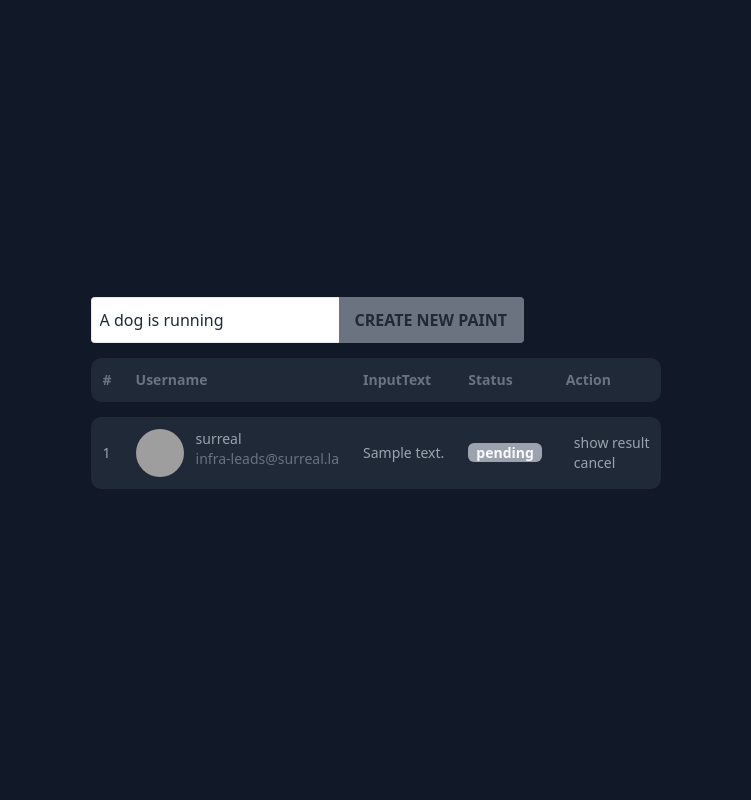
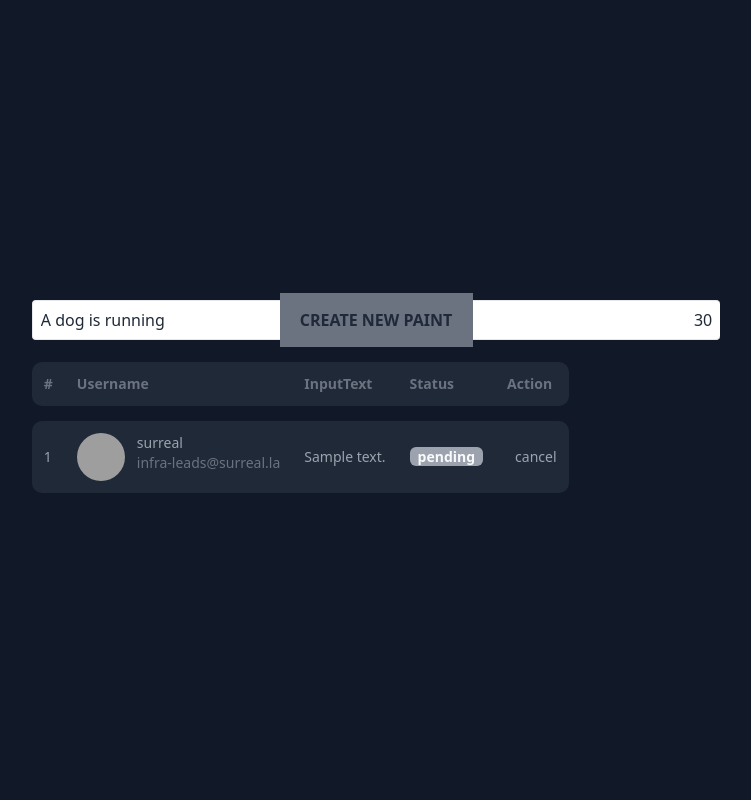
Before and after one commit to zlynn-wind/personal-blog, a Python web app: template starks/templates/vqgan/list.html in a window 1280 px wide. Shown: the whole page, without its empty margins (264-1015 px from the left). Run offline with Jinja, Linux system fonts and the light colour scheme; the template is opened without the code that fills it: most values are stand-ins (such as "Sample title", 1, 10 or a date in 2020); grey boxes are pictures that could not be loaded.

Commit message:
feat: update template

```diff
--- a/starks/templates/vqgan/list.html
+++ b/starks/templates/vqgan/list.html
@@ -5,15 +5,16 @@
   </head>
   <body>
     <div class="flex items-center justify-center min-h-screen bg-gray-900">
-      <div class="col-span-12">
+      <div class="col-span-12 p-8">
         <div class="overflow-auto lg:overflow-visible">
 
-          <form class="m-0 flex leading-3" action="{{ url_for('vqgan_view.create_vqgan') }}" method="POST">
+          <form class="m-0 flex items-center justify-center leading-3" action="{{ url_for('vqgan_view.create_vqgan') }}" method="POST">
             <input name="input_text" class="rounded-l p-2 border-t mr-0 border-b border-l text-gray-800 border-gray-200 bg-white" placeholder="Text Input" value="A dog is running" />
-            <button class="rounded-r bg-gray-500 text-gray-800 font-bold p-4 uppercase border-gray-500 border-t border-b border-r" type="submit">create new paint</button>
+            <button class="bg-gray-500 text-gray-800 font-bold p-5 uppercase border-gray-500 border-t border-b border-r" type="submit">create new paint</button>
+            <input name="timeout" class="text-right p-2 border-t border-b text-gray-800 border-gray-200 rounded-r bg-white" placeholder="Wait secs" value="30" />
           </form>
 
-          <table class="table text-gray-400 border-separate space-y-6 text-sm ">
+          <table class="table text-gray-400 border-separate space-y-6 text-sm">
             <thead class="bg-gray-800 text-gray-500">
               <tr>
                 <th class="p-3">#</th>
@@ -29,7 +30,7 @@
                 <td class="p-3">{{ job.id }}</td>
                 <td class="p-3">
                   <div class="flex align-items-center">
-                    <img class="rounded-full h-12 w-12  object-cover" src="{{ url_for('static', filename='logo.png') }}" alt="unsplash image">
+                    <img class="rounded-full h-12 w-12  object-cover" src="https://avatars.githubusercontent.com/u/65394575?s=60&v=4" alt="unsplash image">
                     <div class="ml-3">
                       <div class="">surreal</div>
                       <div class="text-gray-500">infra-leads@surreal.la</div>
@@ -51,9 +52,11 @@
                   {%- endif -%}
                 </td>
                 <td class="p-3">
+                  {% if job.status == "success" %}
                   <a href="{{ url_for('vqgan_view.show_result', jid=job.id) }}" class="text-gray-400 hover:text-gray-100 ml-2" target="_blank">show result</a>
-                  <br />
-                  <a href="#" class="text-gray-400 hover:text-gray-100 ml-2">cancel</a>
+                  {% else %}
+                  <a href="javascript:alert('unimplemented')" class="text-gray-400 hover:text-gray-100 ml-2">cancel</a>
+                  {% endif %}
                 </td>
               </tr>
               {% endfor %}
@@ -86,4 +89,9 @@
       }
     </style>
   </body>
+  <script src="https://cdnjs.cloudflare.com/ajax/libs/jquery/3.6.0/jquery.min.js" integrity="sha512-894YE6QWD5I59HgZOGReFYm4dnWc1Qt5NtvYSaNcOP+u1T9qYdvdihz0PPSiiqn/+/3e7Jo4EaG7TubfWGUrMQ==" crossorigin="anonymous" referrerpolicy="no-referrer"></script>
+  <script>
+    $(function() {
+    });
+  </script>
 </html>
--- a/starks/templates/vqgan/show.html
+++ b/starks/templates/vqgan/show.html
@@ -5,7 +5,7 @@
   </head>
   <body>
     <div class="flex items-center justify-center min-h-screen bg-gray-900">
-      <img src="http://http://192.168.6.203:5005/{{ job.result.filekey }}" />
+      <img src="http://192.168.6.203:5005/{{ job.result.filekey }}" />
     </div>
   </body>
 </html>
```
